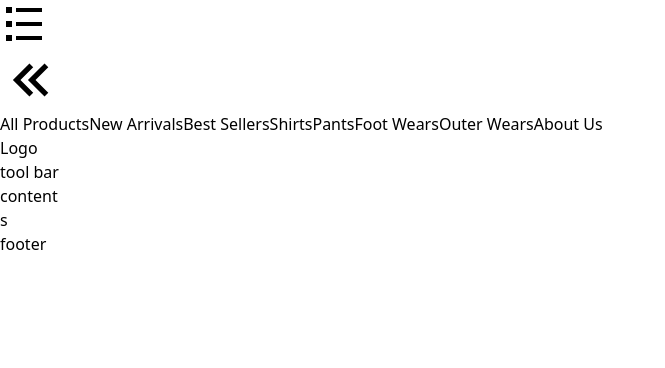
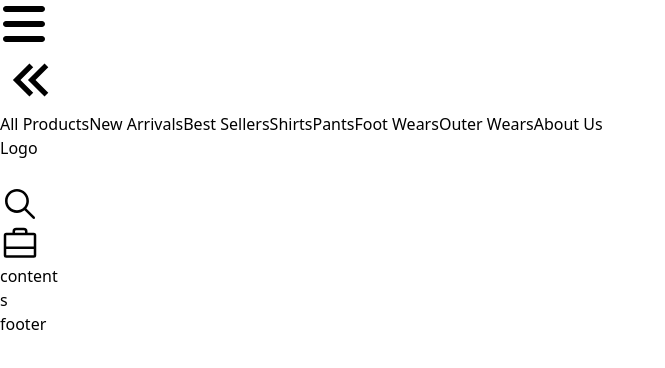
Before and after one commit to vankha1/BKoolers, a React (Vite) app in the folder frontend/: page / in a window 1280 px wide. Shown: the top 368 px of the page, without its empty margins (0-665 px from the left). Built offline with nearby package versions, Linux system fonts and the light colour scheme.

Commit message:
feat: add icons on navbar

```diff
--- a/frontend/src/components/Navbar.jsx
+++ b/frontend/src/components/Navbar.jsx
@@ -1,4 +1,6 @@
-import {RiListCheck} from "react-icons/ri";
+import {FaBars} from "react-icons/fa6";
+import { IoIosSearch } from "react-icons/io";
+import { PiSuitcaseSimple } from "react-icons/pi";
 import { useState, useEffect } from "react";
 
 import Menu from "./Menu";
@@ -7,7 +9,6 @@ const Navbar = () => {
     const [isMenuOpen, setMenuStatus] = useState(false);
 
     const handleMenu = () => {
-        console.log(isMenuOpen);
         setMenuStatus(!isMenuOpen);
     }
 
@@ -17,16 +18,26 @@ const Navbar = () => {
                 <div className="basis-1/2 my-auto">
                     <div className="ml-5">
                         <div style={{display: (isMenuOpen ? "none" : "block")}}>
-                           <RiListCheck size={"3rem"} onClick={() => {handleMenu()}}/>
+                           <FaBars size={"3rem"} onClick={() => {handleMenu()}}/>
                         </div>
                         <div className={`flex absolute inset-0 bg-white ${isMenuOpen ? 'w-[25%] h-[100%]' : 'w-[0%] h-[100%]' } duration-[0.25s] transition-all ease-in-out`}  style={{}}>
                            <div className={`flex-1 ${isMenuOpen ? "block" : "hidden"}`}><Menu handleMenu={handleMenu}/> </div>
                         </div>
                     </div>
                 </div>
-                <div className="basis-1/2">Logo</div>
+                <div className="basis-1/2">
+                    <a href="#">
+                        Logo
+                    </a>
+                </div>
             </div>
-            <div className="basis-1/2">tool bar</div>
+            <div className="flex flex-1 justify-end">
+                <input className="h-1/2 w-1/3 mx-2 my-auto rounded"/>
+                <IoIosSearch className="my-auto" size={"2.5rem"}/>
+                <PiSuitcaseSimple className="ml-8 mr-3 my-auto" size={"2.5rem"}/>
+                <a className="h-[90%] w-10 mx-3 my-auto flex">
+                </a>
+            </div>
         </div>
     )
 };
```
